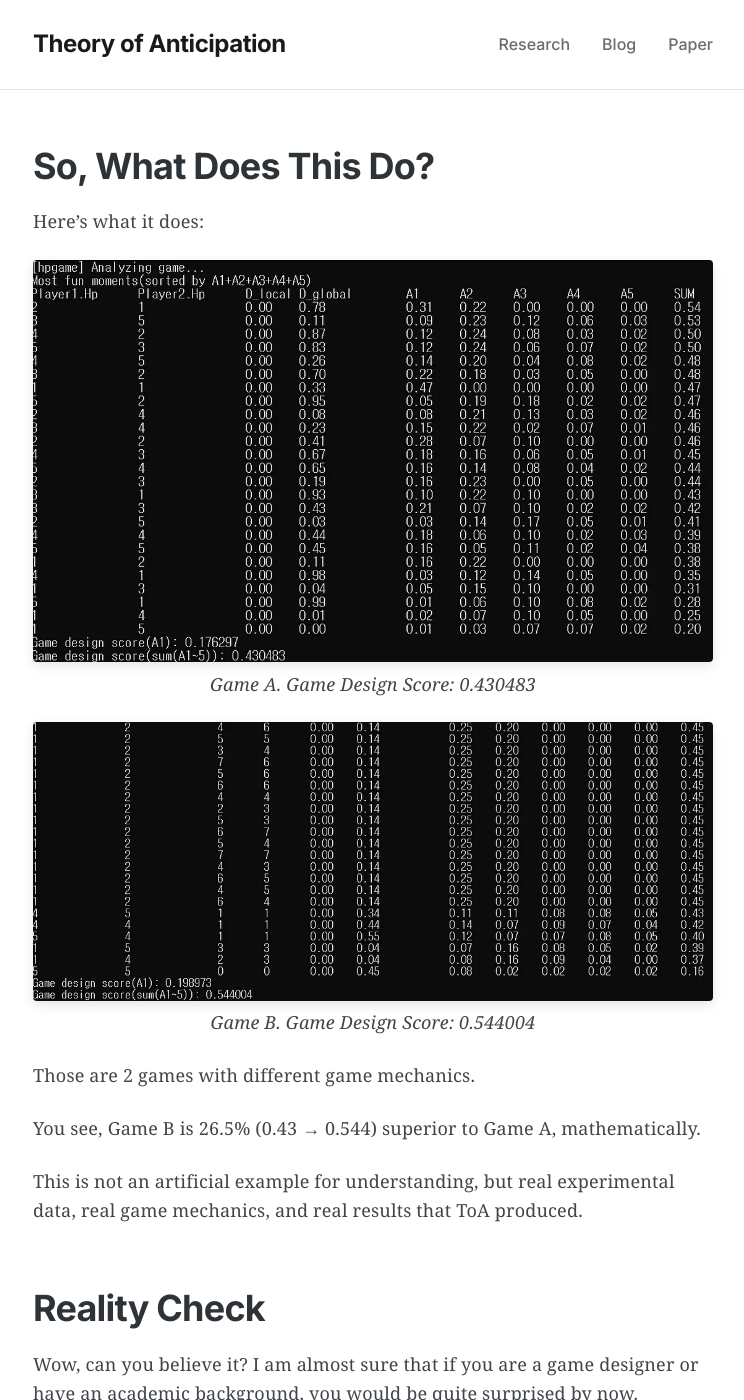
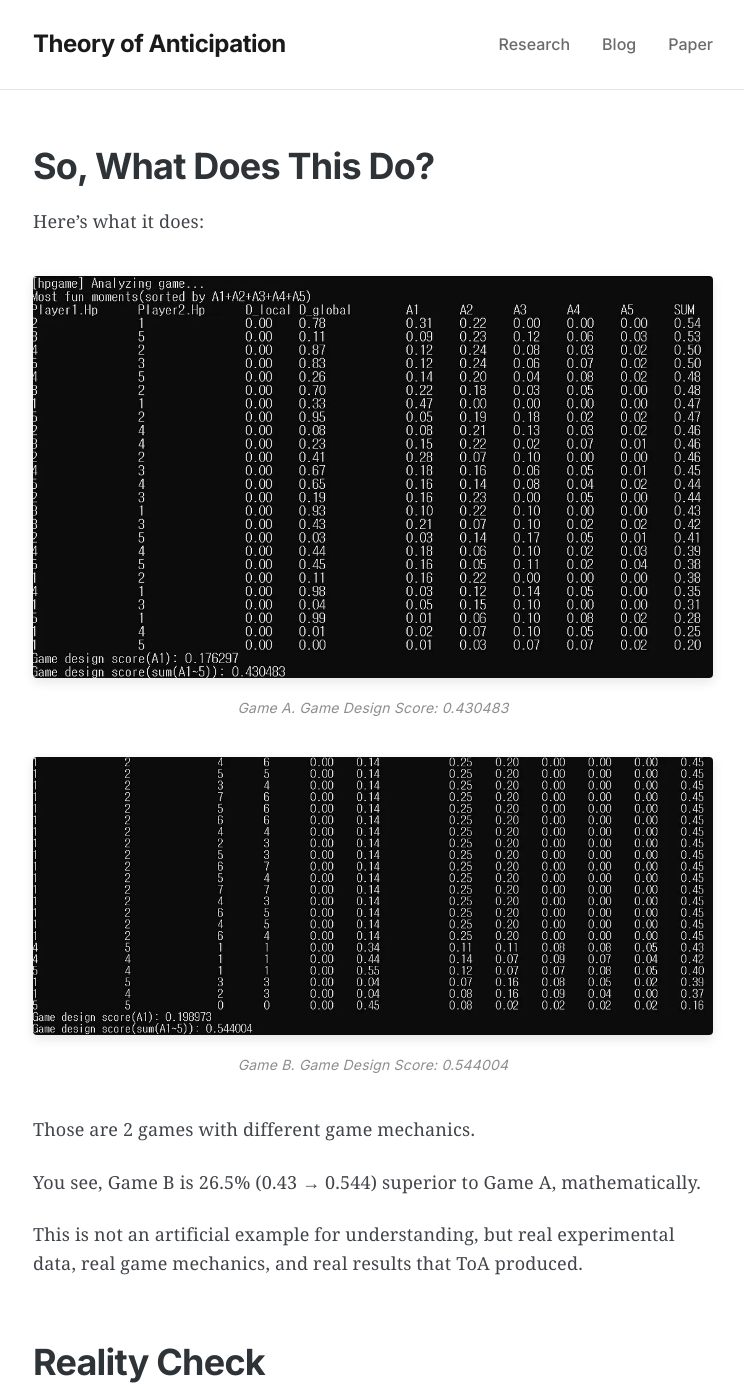
Before and after one commit to akalouis/akalouis.github.io, a Jekyll site: the page built from _posts/2025-06-28-can-you-mathematically-measure-fun-you-could-not-until-now.md, in a window 1280 px wide and 1400 px high, scrolled down 4571 px. Shown: the whole window, without its empty margins (267-1011 px from the left). Built offline with Jekyll 4.4.1, drawn with Linux system fonts in a browser that asks for light colours; some web fonts are replaced.

Commit message:
Update main.css

```diff
--- a/assets/css/main.css
+++ b/assets/css/main.css
@@ -375,7 +375,7 @@
     margin-right: 4px;
 }
 
-/* Figure and image styling */
+/* Figure and image styling - Medium style */
 .post-content figure {
     margin: 40px 0;
     text-align: center;
@@ -389,11 +389,30 @@
 }
 
 .post-content figcaption {
-    font-size: 16px;
-    color: #6B6B6B;
+    font-size: 14px;
+    color: #8e8e8e;
     text-align: center;
     margin-top: 12px;
     font-style: italic;
+    font-family: var(--font-secondary);
+    font-weight: 400;
+}
+
+/* HTML image captions - for <p align="center"> style */
+.post-content p[align="center"] {
+    text-align: center;
+    margin: 40px 0;
+}
+
+.post-content p[align="center"] em {
+    display: block;
+    font-size: 14px;
+    color: #8e8e8e;
+    font-style: italic;
+    font-family: var(--font-secondary);
+    font-weight: 400;
+    margin-top: 12px;
+    line-height: 1.4;
 }
 
 /* Better spacing for sections */
```
